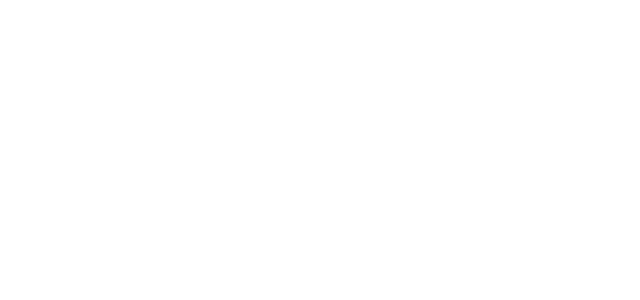
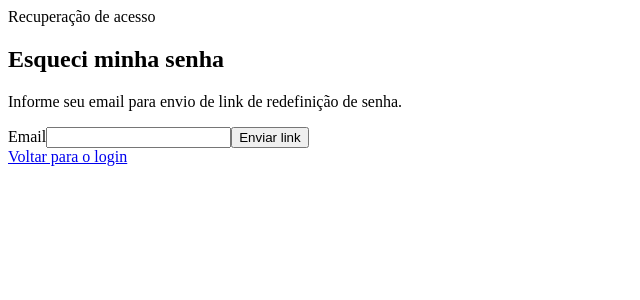
Before and after one commit to FrAnKlInSousa/lojafatec, an Angular app: page /recuperar-senha in a window 1280 px wide. Before the commit this address led to /. Shown: the top 300 px of the page, without its empty margins (0-640 px from the left). Built offline with nearby package versions, Linux system fonts and the light colour scheme.

Commit message:
criando tela de recuperacao de senha

```diff
--- a/src/app/app.routes.ts
+++ b/src/app/app.routes.ts
@@ -1,6 +1,8 @@
 import { Routes } from '@angular/router';
 import { Login } from './pages/login/login';
+import { RecuperarSenha } from './pages/recuperar-senha/recuperar-senha';
 
 export const routes: Routes = [
-  {path: 'login', component: Login}
+  {path: 'login', component: Login},
+  {path: 'recuperar-senha', component: RecuperarSenha}
 ];
--- a/src/app/pages/recuperar-senha/recuperar-senha.html
+++ b/src/app/pages/recuperar-senha/recuperar-senha.html
@@ -1 +1,17 @@
-<p>recuperar-senha works!</p>
+<section class="auth-page">
+  <div class="auth-card">
+    <span class="eyebrow">Recuperação de acesso</span>
+
+    <h1>Esqueci minha senha</h1>
+    <p>Informe seu email para envio de link de redefinição de senha.</p>
+
+    <form action="">
+      <label for="" class="form-label">Email</label>
+      <input type="email" [(ngModel)]="email" name="email" class="form-control mb-3">
+
+      <button class="btn btn-dark w-100">Enviar link</button>
+    </form>
+
+    <a routerLink="/login" class="d-block mt-4">Voltar para o login</a>
+  </div>
+</section>
--- a/src/app/pages/recuperar-senha/recuperar-senha.ts
+++ b/src/app/pages/recuperar-senha/recuperar-senha.ts
@@ -1,9 +1,13 @@
 import { Component } from '@angular/core';
+import { FormsModule } from '@angular/forms';
+import { RouterLink } from '@angular/router';
 
 @Component({
   selector: 'app-recuperar-senha',
-  imports: [],
+  imports: [RouterLink, FormsModule],
   templateUrl: './recuperar-senha.html',
   styleUrl: './recuperar-senha.css',
 })
-export class RecuperarSenha {}
+export class RecuperarSenha {
+  email = '';
+}
```
